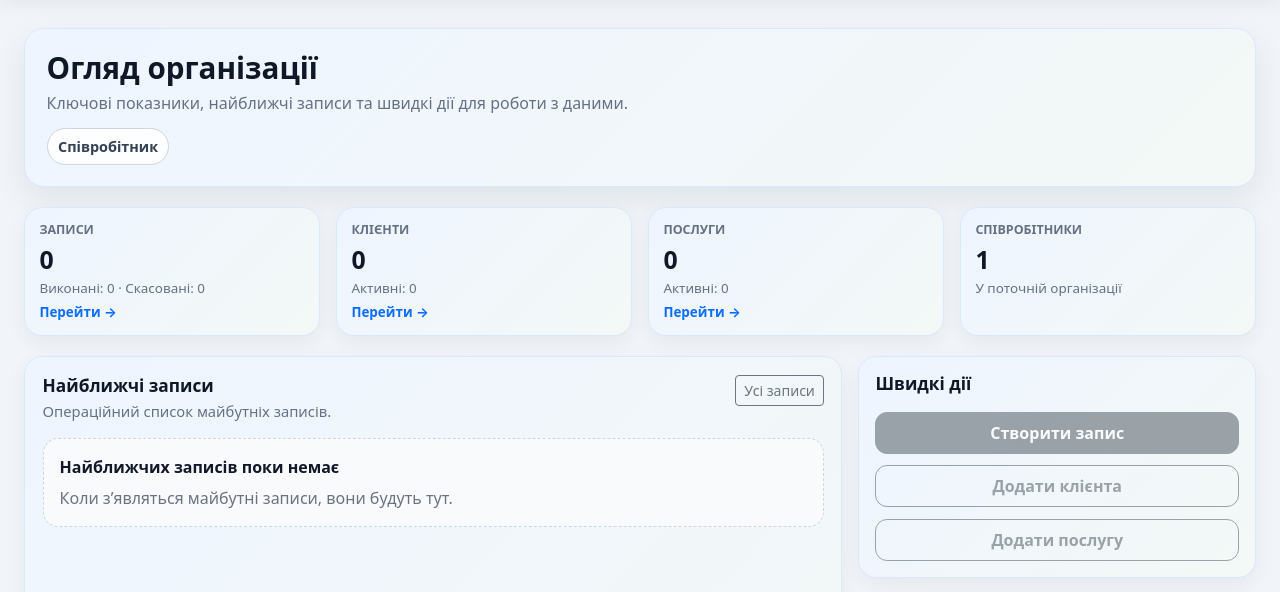
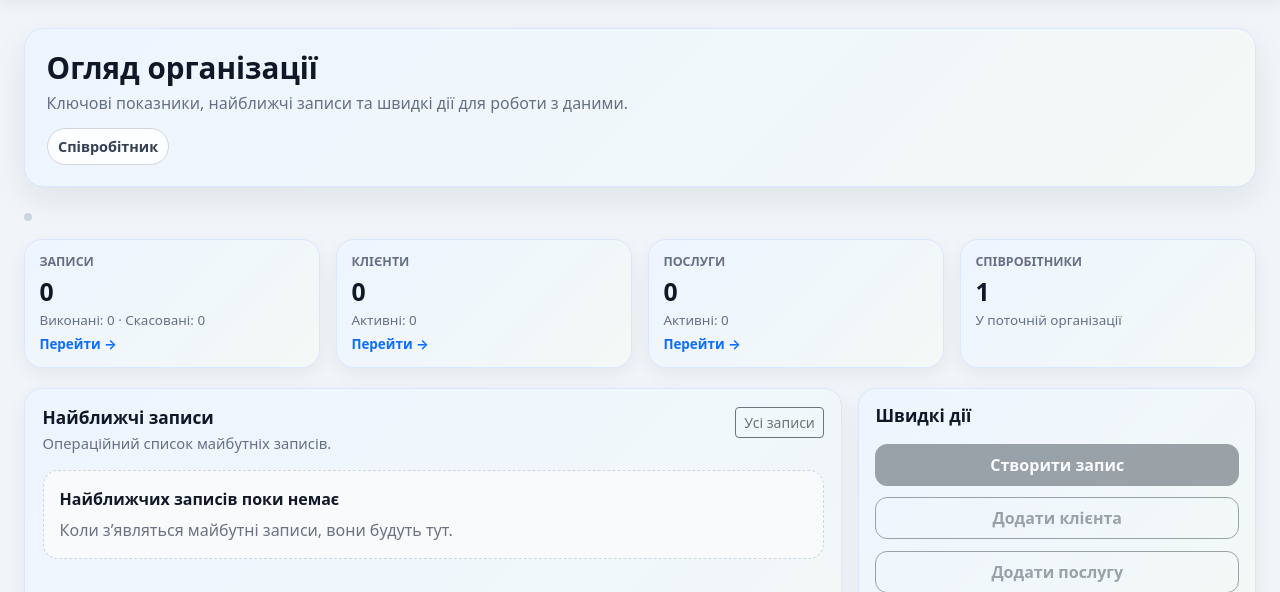
Before and after one commit to SaruUa/Orvanta, a Django app: page / in a window 1280 px wide. Shown: the part 76-668 px from the top of the page. Run offline with Django 5.2, Linux system fonts and the light colour scheme; the visitor is signed in with stand-in values (Sample User, id 1); data comes from the database, SQL or seed files in the repository; data that the repository does not hold is empty.

Commit message:
`feat: implement toast auto-dismiss and dashboard auto-refresh`

```diff
--- a/src/static/css/styles.css
+++ b/src/static/css/styles.css
@@ -3753,3 +3753,39 @@ body {
         grid-template-columns: 1fr;
     }
 }
+
+/* ── Dashboard refresh indicator ─────────────────────────────── */
+.dashboard-refresh-bar {
+    display: flex;
+    align-items: center;
+    gap: 0.45rem;
+    grid-column: 1 / -1;
+    margin-bottom: -0.25rem;
+    min-height: 1.25rem;
+}
+
+.refresh-dot {
+    width: 8px;
+    height: 8px;
+    border-radius: 50%;
+    background: var(--color-border, #cbd5e1);
+    transition: background 0.3s ease;
+    flex-shrink: 0;
+}
+
+.refresh-dot.refresh-dot-active {
+    background: #22c55e;
+    box-shadow: 0 0 0 3px rgba(34, 197, 94, 0.2);
+    animation: pulse-dot 0.8s ease-in-out infinite alternate;
+}
+
+@keyframes pulse-dot {
+    from { box-shadow: 0 0 0 2px rgba(34, 197, 94, 0.15); }
+    to   { box-shadow: 0 0 0 5px rgba(34, 197, 94, 0.05); }
+}
+
+.refresh-label {
+    font-size: 0.72rem;
+    color: var(--color-text-muted, #94a3b8);
+    letter-spacing: 0.01em;
+}
--- a/src/templates/base.html
+++ b/src/templates/base.html
@@ -72,5 +72,7 @@
     {% block content %}{% endblock %}
 </div>
 
+<script src="{% static 'js/toasts.js' %}" defer></script>
+{% block extra_js %}{% endblock %}
 </body>
 </html>
--- a/src/templates/home.html
+++ b/src/templates/home.html
@@ -33,30 +33,38 @@
     {% endif %}
 
     <section class="metric-grid" aria-label="Ключові показники">
+        <div class="dashboard-refresh-bar">
+            <span class="refresh-dot" data-refresh-dot></span>
+            <span class="refresh-label" data-last-updated></span>
+        </div>
+
         <article class="metric-card">
             <div class="metric-card-label">Записи</div>
-            <div class="metric-card-value">{{ appointments_count }}</div>
-            <div class="metric-card-description">Виконані: {{ completed_count }} · Скасовані: {{ cancelled_count }}</div>
+            <div class="metric-card-value" data-metric="appointments_count">{{ appointments_count }}</div>
+            <div class="metric-card-description">
+                Виконані: <span data-metric="completed_count">{{ completed_count }}</span> ·
+                Скасовані: <span data-metric="cancelled_count">{{ cancelled_count }}</span>
+            </div>
             <a href="{% url 'appointment_list' %}" class="metric-card-link">Перейти →</a>
         </article>
 
         <article class="metric-card">
             <div class="metric-card-label">Клієнти</div>
-            <div class="metric-card-value">{{ clients_count }}</div>
-            <div class="metric-card-description">Активні: {{ active_clients_count }}</div>
+            <div class="metric-card-value" data-metric="clients_count">{{ clients_count }}</div>
+            <div class="metric-card-description">Активні: <span data-metric="active_clients_count">{{ active_clients_count }}</span></div>
             <a href="{% url 'client_list' %}" class="metric-card-link">Перейти →</a>
         </article>
 
         <article class="metric-card">
             <div class="metric-card-label">Послуги</div>
-            <div class="metric-card-value">{{ services_count }}</div>
-            <div class="metric-card-description">Активні: {{ active_services_count }}</div>
+            <div class="metric-card-value" data-metric="services_count">{{ services_count }}</div>
+            <div class="metric-card-description">Активні: <span data-metric="active_services_count">{{ active_services_count }}</span></div>
             <a href="{% url 'service_list' %}" class="metric-card-link">Перейти →</a>
         </article>
 
         <article class="metric-card">
             <div class="metric-card-label">Співробітники</div>
-            <div class="metric-card-value">{{ employees_count }}</div>
+            <div class="metric-card-value" data-metric="employees_count">{{ employees_count }}</div>
             <div class="metric-card-description">У поточній організації</div>
             {% if request.user.role == 'admin' %}
                 <a href="{% url 'user_list' %}" class="metric-card-link">Перейти →</a>
@@ -258,3 +266,8 @@
     </section>
 </div>
 {% endblock %}
+
+{% load static %}
+{% block extra_js %}
+<script src="{% static 'js/dashboard.js' %}" defer></script>
+{% endblock %}
--- a/src/templates/registration/login.html
+++ b/src/templates/registration/login.html
@@ -12,8 +12,6 @@
 </head>
 <body>
 <div class="auth-page auth-login-page auth-enhanced">
-    <a href="/admin/" class="login-dev-link">Для розробників</a>
-
     <div class="auth-shell">
         <section class="auth-promo" aria-label="Про Organa">
             <h1>Organa</h1>
```
Also changed, not shown: src/static/js/dashboard.js (added, +74 -0 lines), src/static/js/toasts.js (added, +41 -0 lines).
